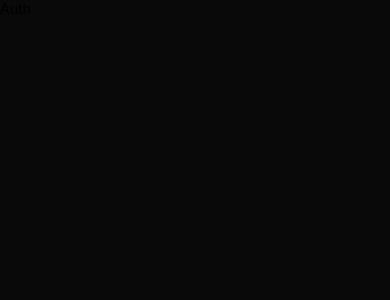
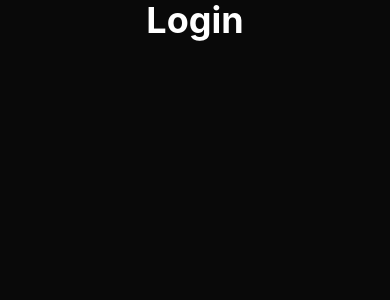
Before and after one commit to Konstantin6378/Mobile-app, a React Native app in the folder cinema-app/: screen /Auth in a window 390 px wide. Shown: the top 300 px of the page. Built offline with nearby package versions, Linux system fonts and the light colour scheme.

Commit message:
Add
add Loader

```diff
--- a/cinema-app/app/components/screens/auth/Auth.tsx
+++ b/cinema-app/app/components/screens/auth/Auth.tsx
@@ -12,9 +12,17 @@ const Auth: FC = () => {
 	})
 
 	const onSubmit: SubmitHandler<IAuthFormData> = ({ email, password }) => {}
+
+	const isLoading = false
 	return (
-		<View>
-			<Text>Auth</Text>
+		<View className='mx-2 items-center justify-center'>
+			<View className='w-9/12'>
+				<Text className='text-center text-white text-4xl font-bold mb-2.5'>
+					{isReg ? 'Register' : 'Login'}
+				</Text>
+
+				{isLoading}
+			</View>
 		</View>
 	)
 }
--- /dev/null
+++ b/cinema-app/app/components/ui/Loader.tsx
@@ -0,0 +1,7 @@
+import { FC } from 'react'
+import { ActivityIndicator } from 'react-native'
+
+const Loader: FC = () => {
+	return <ActivityIndicator size='large' color='#BF3335' />
+}
+export default Loader
```
